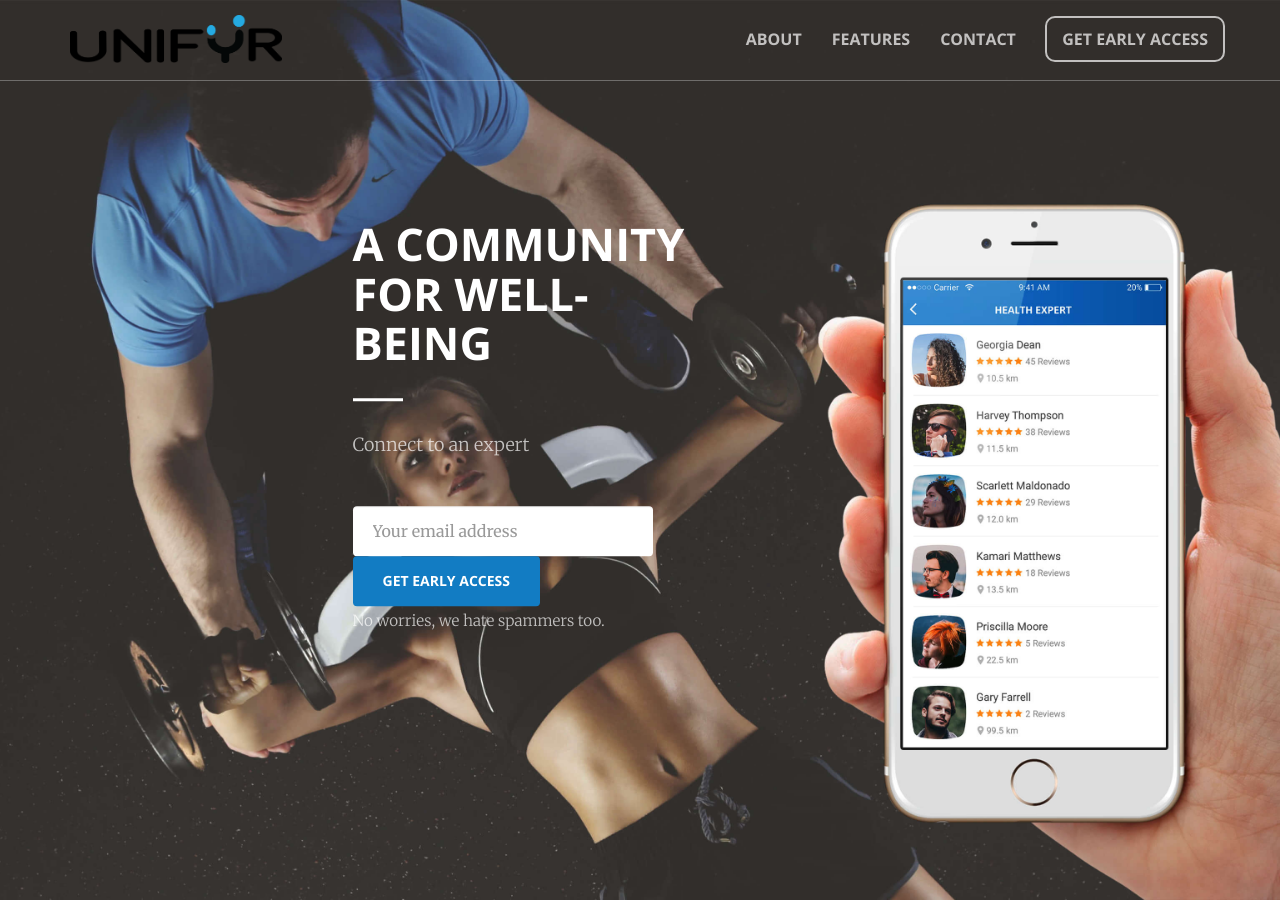
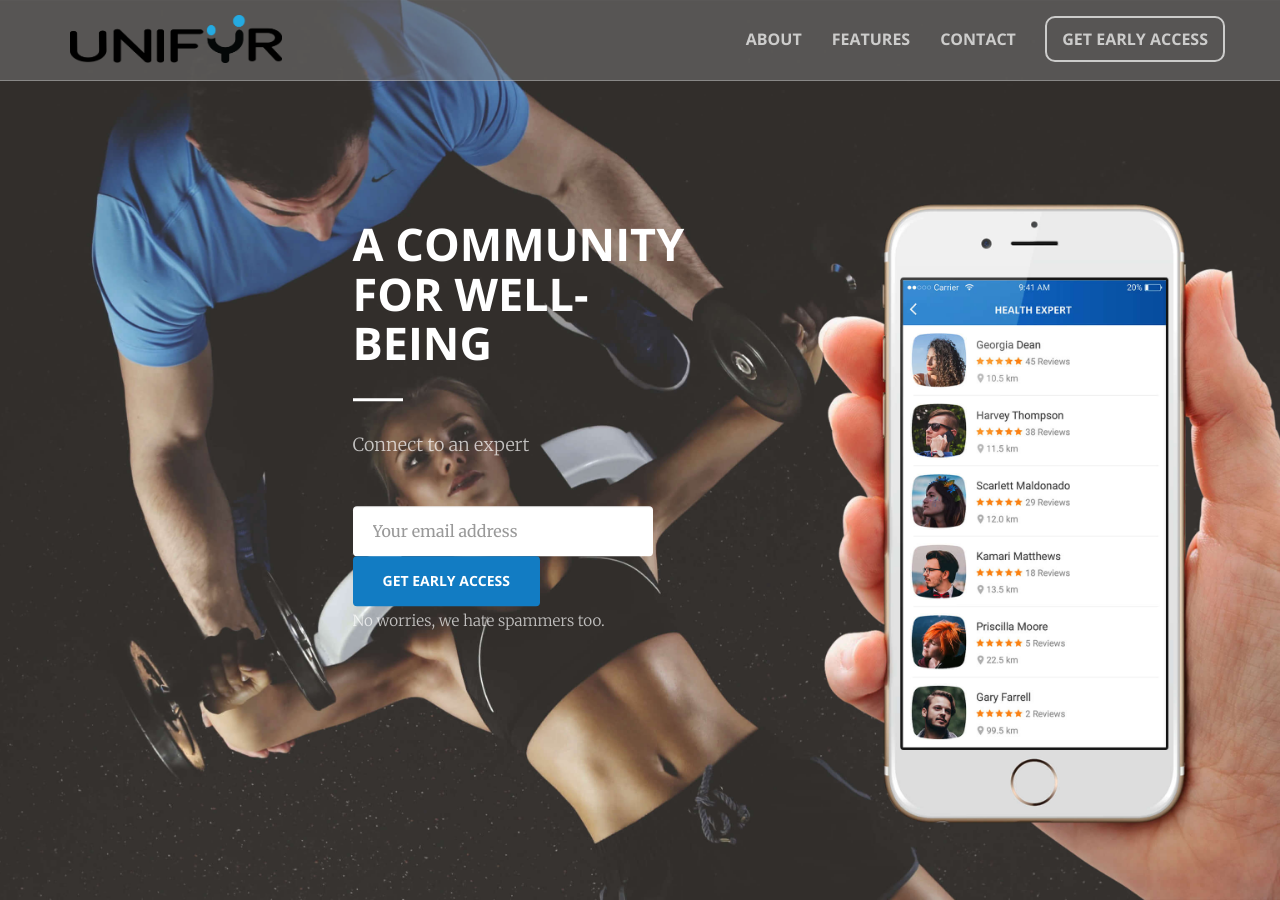
Before and after one commit to FYR-Health/FYR-Health.github.io, a Jekyll site: the page built from index.html, in a window 1280 px wide and 900 px high. Built offline with Jekyll 4.4.1, drawn with Linux system fonts in a browser that asks for light colours.

```diff
--- a/_sass/_base.scss
+++ b/_sass/_base.scss
@@ -120,7 +120,7 @@
     @media (min-width: 769px) {
         padding-left: 3rem;
         padding-right: 3rem;
-        background-color: transparent;
+        background-color: rgba(128, 128, 128, 0.486);
         border-color: rgba(white, .3);
 
         .nav > li > a,
```
Also changed, not shown: img/logo-white.png (added), 2 other files.
